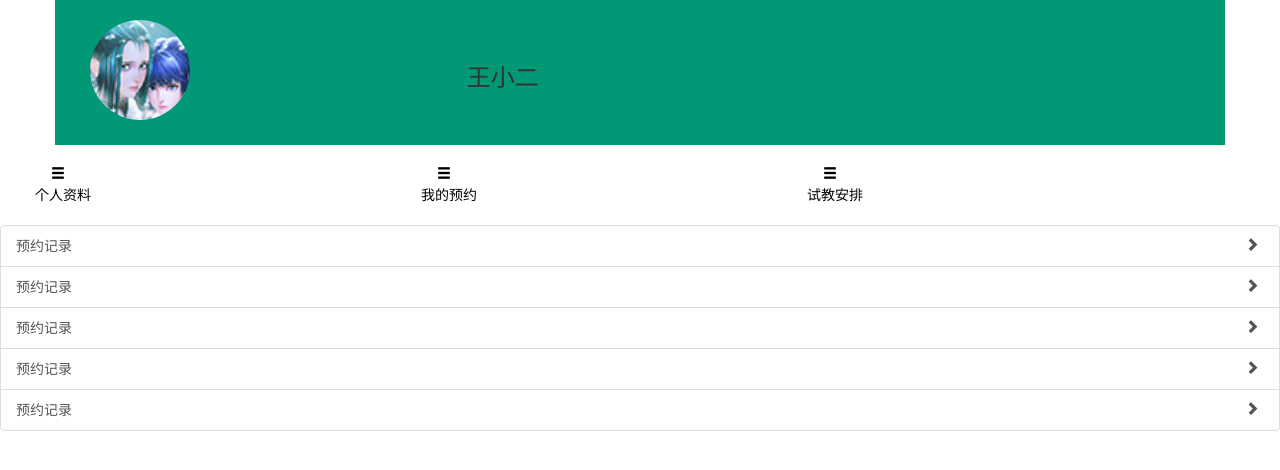
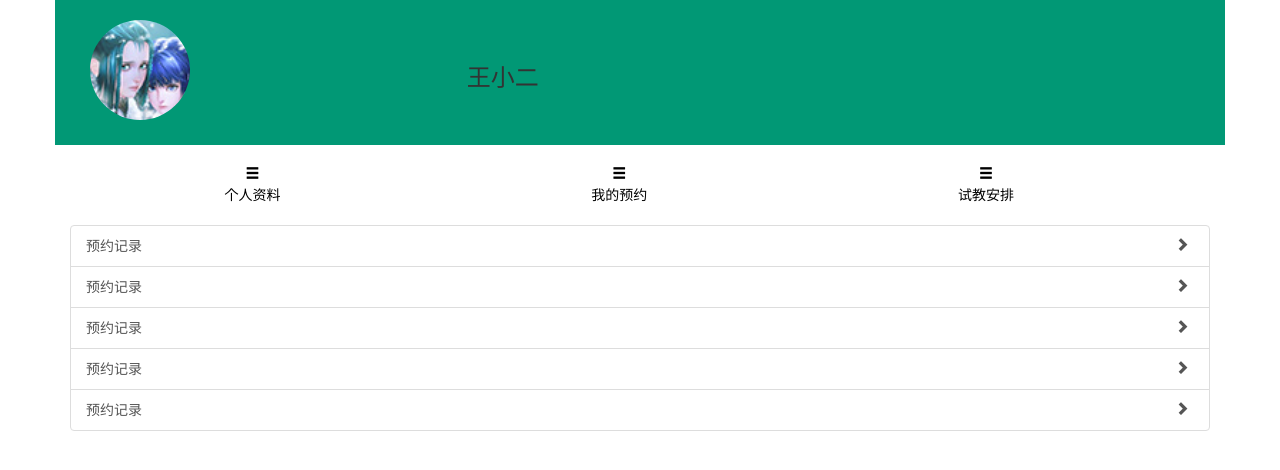
Before and after one commit to lmlmkp/tutor, a plain HTML site: page mypage.html in a window 1280 px wide. Drawn offline with Linux system fonts and the light colour scheme.

Commit message:
mypage33

```diff
--- a/mypage.html
+++ b/mypage.html
@@ -7,6 +7,7 @@
        <script src="bs/js/bootstrap.js"></script>
        <meta name="viewport" content="width=device-width, initial-scale=1, maximum-scale=1, user-scalable=no">
       <style>
+      /*头部开始*/
       .avtar{
         display: inline-block;
         width: 100px;
@@ -24,34 +25,41 @@
      .user{
        margin-top:25px;
       }
-     .phead{
-     background: #ccc;
+      /*头部结束*/
+
+
+     /*导航栏开始*/
+
+     .nav_li{
+      margin-top: 10px;
+      height: 70px;
+      width: 32%;
+    }
+     .d {
+      display: block;
+      text-align: center;
      }
-     /*箭头*/
+     .d span{
+      display:block;
+      margin: 0 auto;
+      height: 20px;
+     }
+     a{
+      color: black;
+     }
+     /*导航栏结束*/
+
+      /*箭头*/
      .glyphicon-chevron-right{
       float: right;
       margin-right: 5px;
      }
 
-     /*导航栏*/
-     .nav_li{
-      margin-top: 10px;
-      height: 70px;
-      width: 30%;
-      margin-left: 20px;
-    }
-     .d span{
-      display:block;
-      margin-left: 16px;
-      height: 20px;
-     }
-     a{
-      color: black;
-     }
       </style>
    </head>
    <body>
       <div class="container">
+     <!-- 头部开始  -->
        <div class="row head">
           <div class="col-xs-4">
            <span class="avtar">
@@ -61,10 +69,10 @@
             <h3>王小二</h3>
           </div>
        </div>
-      </div>
+   <!-- 头部结束 -->
 
-    </div>
-    <ul class="nav nav-pills ">
+    <!-- 导航栏开始 -->
+    <ul class="nav nav-pills nav_ul ">
      <li class=" nav_li">
         <a href="" class="d">
           <span class="glyphicon glyphicon glyphicon-menu-hamburger "></span>
@@ -85,6 +93,9 @@
      </li>
 
     </ul>
+    <!-- 导航栏结束 -->
+
+    <!-- 具体条目开始 -->
      <div class="list-group">
         <a href="#" class="list-group-item">
             <span class="glyphicon glyphicon-chevron-right "></span>
@@ -107,6 +118,7 @@
               预约记录
         </a>
      </div>
-
+     <!-- 具体条目结束 -->
+   </div>
    </body>
    </html>
```
